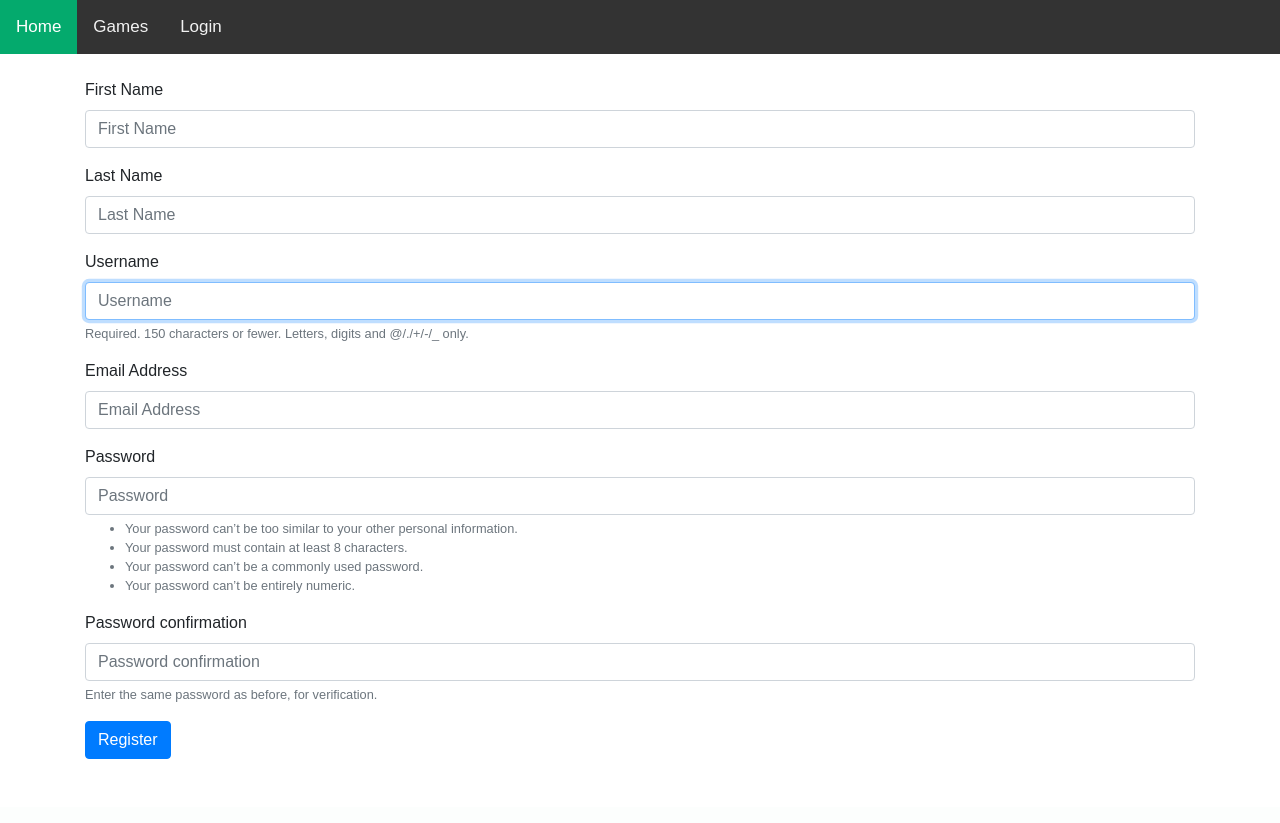
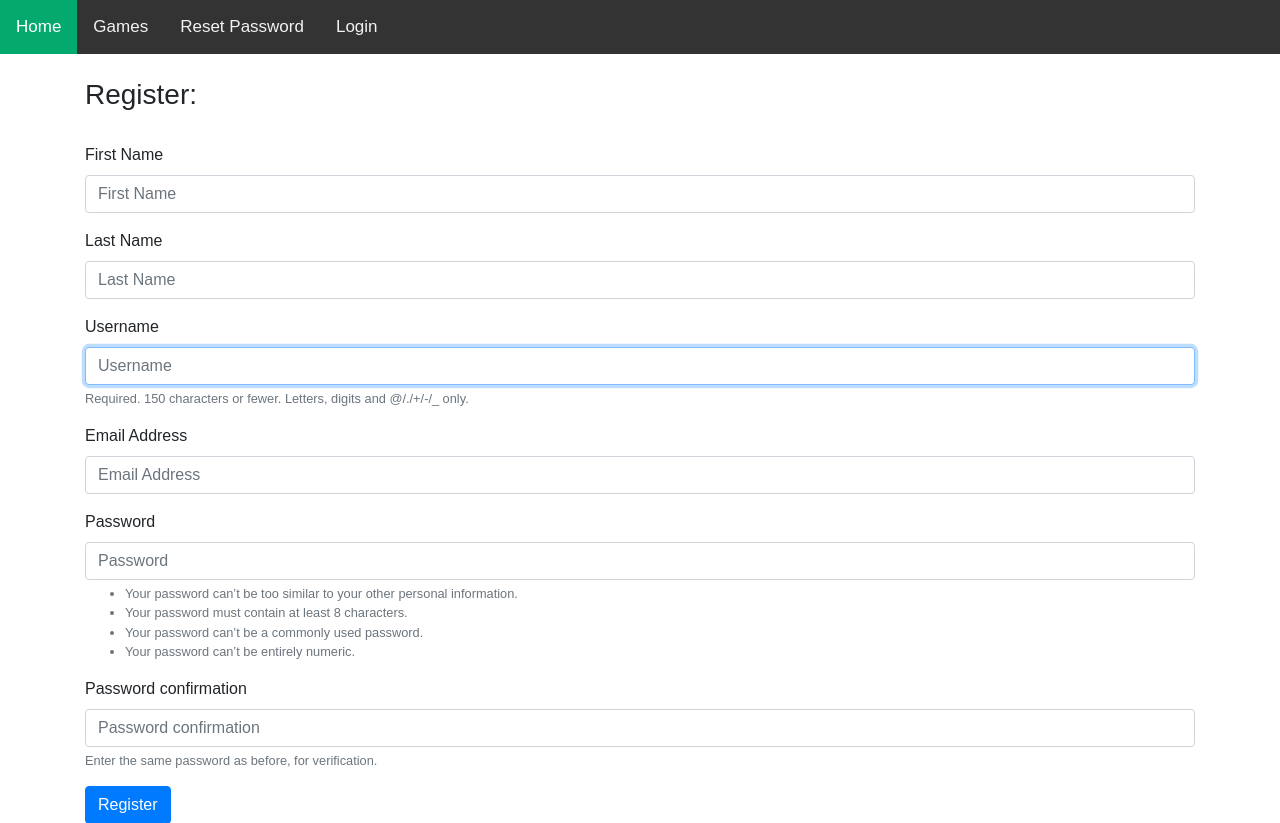
Before and after one commit to Sudharshan1409/IPLBid, a Django app: page /signup/ in a window 1280 px wide. Shown: the top 823 px of the page. Before the commit the page ends 759 px from the top, so only its background shows below. Run offline with Django 4.2, Linux system fonts and the light colour scheme; parts of the project's set-up code (start-up, migrations or seed data) failed here and were passed over; some libraries are stand-ins or nearby versions.

Commit message:
added password reset and password change feature

```diff
--- a/iplBid/urls.py
+++ b/iplBid/urls.py
@@ -17,7 +17,7 @@ from django.contrib import admin
 from django.urls import path, include
 from django.conf import settings
 from django.conf.urls.static import static
-from .views import HomePageView, RegisterUserView
+from .views import HomePageView, RegisterUserView, ResetPasswordView, ChangePasswordView
 from django.contrib.auth.views import LoginView,LogoutView
 
 urlpatterns = [
@@ -25,6 +25,8 @@ urlpatterns = [
     path('bid/',include('bid.urls',namespace='bid')),
     path('', HomePageView.as_view(), name='home'),
     path('signup/', RegisterUserView.as_view(), name='signup'),
+    path('password/reset/', ResetPasswordView.as_view(), name='password_reset'),
+    path('password/change/', ChangePasswordView.as_view(), name='password_change'),
     path('login/',LoginView.as_view(template_name = 'login.html'), name="login"),
     path('logout/',LogoutView.as_view(next_page = '/'),name = 'logout',kwargs = {'next_page':'/'}),
 ] + static(settings.MEDIA_URL, document_root=settings.MEDIA_ROOT)
--- a/iplBid/views.py
+++ b/iplBid/views.py
@@ -1,4 +1,4 @@
-from django.shortcuts import render
+from django.shortcuts import render, redirect
 from django.views.generic import View, CreateView
 from django.contrib.auth.models import User
 from .forms import UserForm
@@ -6,7 +6,82 @@ from bid.models import UserProfile
 from django.utils.decorators import method_decorator
 from bid.decorators import should_not_be_logged_in
 from django.urls import reverse
+from django.contrib import messages
+from django.conf import settings
+from django.core.mail import send_mail
+from django.contrib.auth.mixins import LoginRequiredMixin
+from django.contrib.auth import authenticate, login
+import jwt
 # Create your views here.
+
+@method_decorator(should_not_be_logged_in,name = 'dispatch')
+class ResetPasswordView(View):
+
+    def get(self, request):
+        print(request.GET.get('token'))
+        if request.GET.get('token'):
+            token = request.GET.get('token')
+            try:
+                decoded = jwt.decode(token, settings.SECRET_KEY, algorithms=['HS256'])
+                print(decoded)
+                return render(request, 'change_password.html', decoded)
+            except:
+                messages.warning(request, 'Invalid token')
+                return redirect(reverse('password_reset'))
+        return render(request, 'reset_password.html')
+
+    def post(self, request):
+        if request.POST.get('password1'):
+            print('change password')
+            print(request.POST)
+            if request.POST.get('password1') == request.POST.get('password2'):
+                user = User.objects.get(id=request.POST.get('userId'))
+                user.set_password(request.POST.get('password1'))
+                user.save()
+                messages.success(request, 'Password Reset successfully')
+                return redirect(reverse('login'))
+            else:
+                messages.warning(request, 'Password do not match')
+                return redirect(reverse('password_reset'))
+        else:
+            print('send email')
+            print(request.POST.get('email'))
+            user = User.objects.filter(email=request.POST.get('email'))
+            token = jwt.encode({"email": request.POST.get('email'), "username": user[0].username, "userId": user[0].id}, settings.SECRET_KEY, algorithm="HS256")
+            if user:
+                send_mail(
+                    'Password Reset',
+                    f'''
+                    Hi, you can reset your password here: {request.build_absolute_uri()}?token={token}
+                    ''',
+                    settings.EMAIL_HOST_USER,
+                    [user[0].email],
+                    fail_silently=False,
+                )
+                messages.success(request, 'Password reset link sent to your email')
+                return redirect(reverse('login'))
+            else:
+                messages.warning(request, 'Email not found')
+                return redirect(reverse('password_reset'))
+
+class ChangePasswordView(LoginRequiredMixin, View):
+    template_name = 'change_password.html'
+    def get(self, request):
+        return render(request, self.template_name)
+
+    def post(self, request):
+        print(request.POST)
+        if request.POST.get('password1') == request.POST.get('password2'):
+            user = User.objects.get(id=request.user.id)
+            user.set_password(request.POST.get('password1'))
+            user.save()
+            messages.success(request, 'Password changed successfully')
+            user = authenticate(request, username=request.user.username, password=request.POST.get('password1'))
+            login(request, user)
+            return redirect(reverse('home'))
+        else:
+            messages.warning(request, 'Password do not match')
+            return redirect(reverse('password_change'))
 
 class HomePageView(View):
     template_name = 'home.html'
--- a/templates/base.html
+++ b/templates/base.html
@@ -89,8 +89,10 @@
               <a href="{% url 'bid:update_game' %}">Update Games</a>
           {% endif %}
           {% if user.is_authenticated %}
+              <a href="{% url 'password_change' %}">Change Password</a>
               <a href="{% url 'logout' %}">Log Out</a>
           {% else %}
+          <a href="{% url 'password_reset' %}">Reset Password</a>
               {% if request.path == '/login/' %}
                   <a class="nav navbar-right" href="{% url 'signup' %}"><span class="glyphicon glyphicon-user">SignUp</span></a>
               {% else %}
--- a/templates/login.html
+++ b/templates/login.html
@@ -1,6 +1,7 @@
 {% extends "base.html" %}
 {% load bootstrap3 %}
 {% block content %}
+<h3>Login:</h3><br/>
     <form method="post">
         {% csrf_token %}
         {% bootstrap_form form %}
--- a/templates/register.html
+++ b/templates/register.html
@@ -1,6 +1,7 @@
 {% extends "base.html" %}
 {% load bootstrap3 %}
 {% block content %}
+<h3>Register:</h3><br/>
     <form method="post" enctype="multipart/form-data">
         {% csrf_token %}
         {% bootstrap_form form %}
```
Also changed, not shown: iplBid/settings.py (+12 -0 lines), templates/change_password.html (added, +24 -0 lines), templates/reset_password.html (added, +13 -0 lines), 1 other file.
